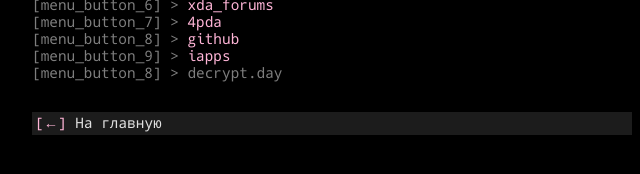
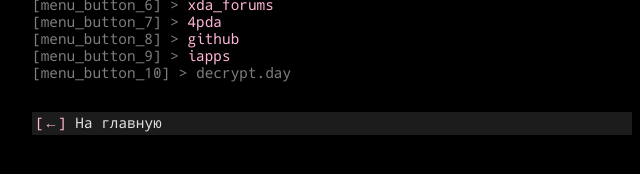
Before and after one commit to otherside-project/otherside-project.github.io, a plain HTML site: page bin/useful_links.html in a window 1280 px wide. Shown: the part 228-402 px from the top of the page, 308-948 px from the left. Drawn offline with Linux system fonts and the light colour scheme.

Commit message:
Update useful_links.html

```diff
--- a/bin/useful_links.html
+++ b/bin/useful_links.html
@@ -25,7 +25,7 @@
             <li>[menu_button_7] > <a href="https://4pda.to" class="highlight">4pda</a></li>
             <li>[menu_button_8] > <a href="https://github.com" class="highlight">github</a></li>
             <li>[menu_button_9] > <a href="https://t.me/iapps_ipa" class="highlight">iapps</a></li>
-            <li>[menu_button_8] > <a href="https://decrypt.day" class="highlight"></a>decrypt.day</li>
+            <li>[menu_button_10] > <a href="https://decrypt.day" class="highlight"></a>decrypt.day</li>
         </ul>
     </div>
 
```
